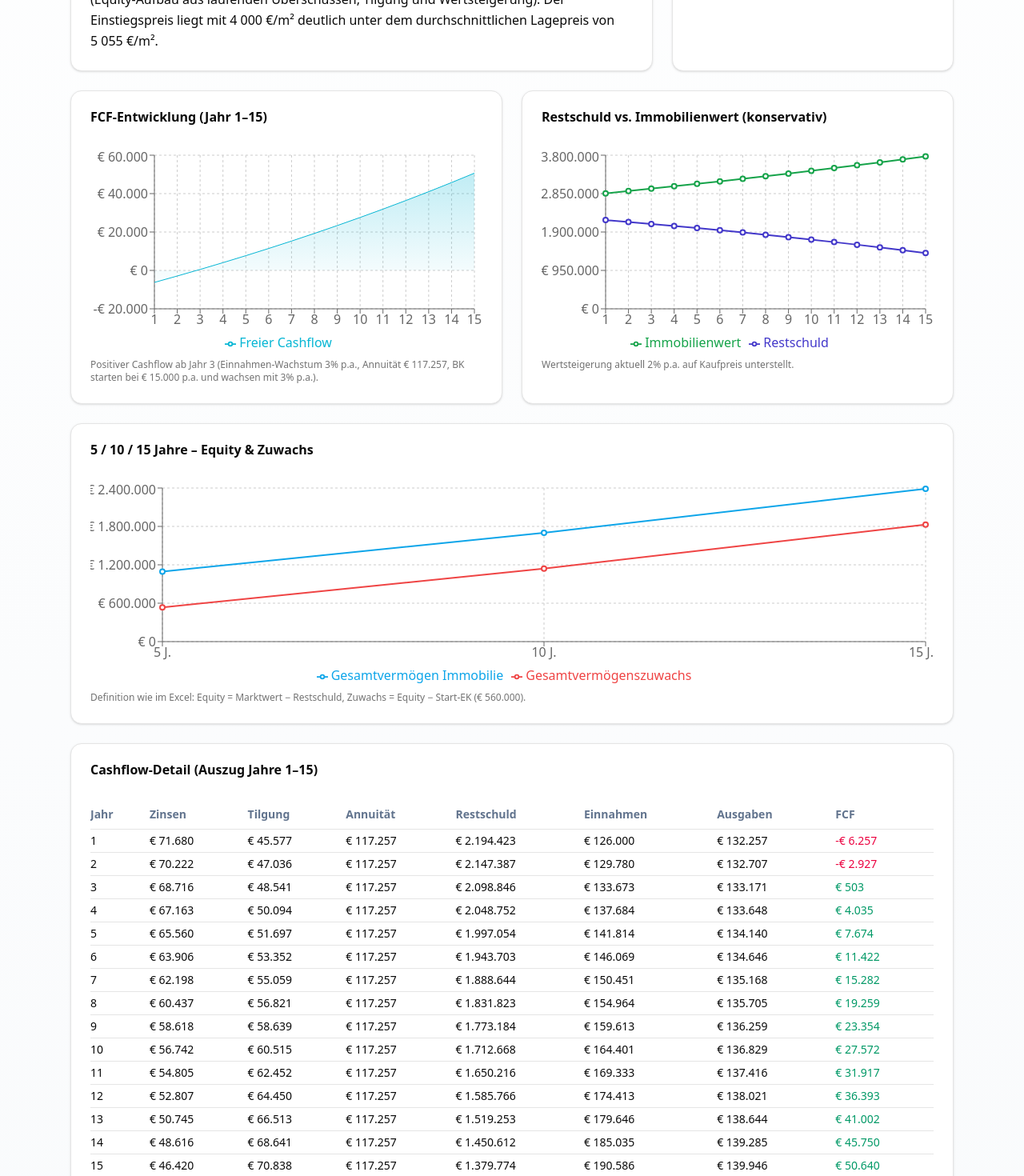
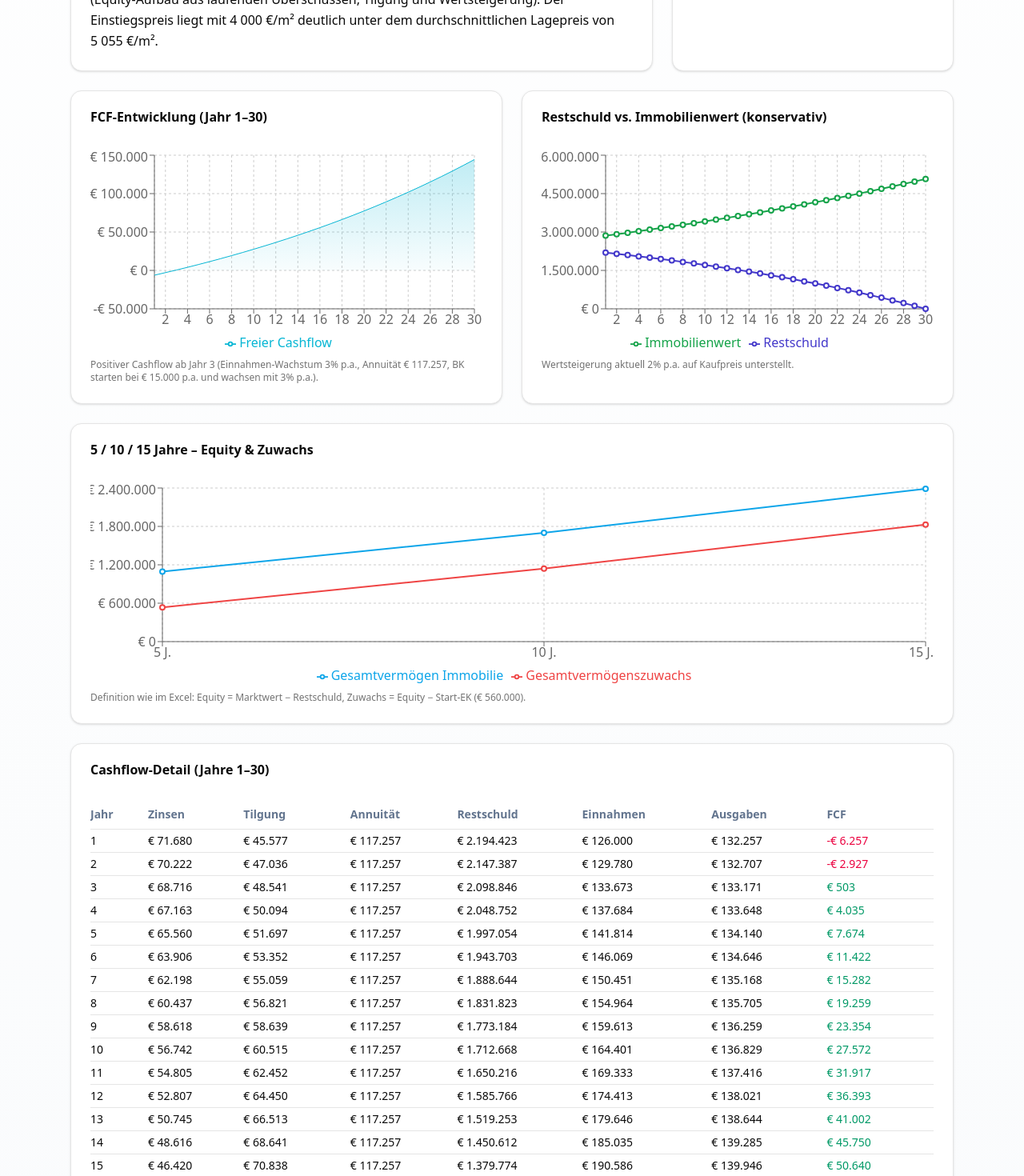
Before and after one commit to maximilian-invest/hoelzl-lb33, a Next.js app: page / in a window 1280 px wide. Shown: the part 900-2370 px from the top of the page at 80% size. Built offline with nearby package versions, Linux system fonts and the light colour scheme.

Commit message:
feat: update berechnung

```diff
--- a/src/app/page.tsx
+++ b/src/app/page.tsx
@@ -220,8 +220,6 @@ const finDerived: Finance = useMemo(() => {
 
   // === Derived ===
 const PLAN_N = useMemo(() => buildPlan(cfg.laufzeit, finDerived, cfg.inflation), [cfg.laufzeit, finDerived, cfg.inflation]);
-const PLAN_15Y = useMemo(() => PLAN_N.slice(0, Math.min(15, PLAN_N.length)), [PLAN_N]);
-
 
 const cfPosAb = useMemo(() => {
   const idx = PLAN_N.findIndex((r) => r.fcf > 0);
@@ -229,21 +227,21 @@ const cfPosAb = useMemo(() => {
 }, [PLAN_N]);
 
 
-  const YEARS_15 = useMemo(() => Array.from({ length: 15 }, (_, i) => i + 1), []);
+  const YEARS_VIEW = useMemo(() => Array.from({ length: PLAN_N.length }, (_, i) => i + 1), []);
   const valueSeries = useMemo(
-    () => YEARS_15.map((y) => cfg.kaufpreis * Math.pow(1 + cfg.wertSteigerung, y)),
-    [YEARS_15, cfg.kaufpreis, cfg.wertSteigerung]
+    () => YEARS_VIEW.map((y) => cfg.kaufpreis * Math.pow(1 + cfg.wertSteigerung, y)),
+    [YEARS_VIEW, cfg.kaufpreis, cfg.wertSteigerung]
   );
 
   const chartData = useMemo(
     () =>
-      YEARS_15.map((y, idx) => ({
+      YEARS_VIEW.map((y, idx) => ({
         Jahr: y,
-        Restschuld: PLAN_15Y[idx].restschuld,
+        Restschuld: PLAN_N[idx].restschuld,
         Immobilienwert: valueSeries[idx],
-        FCF: PLAN_15Y[idx].fcf,
+        FCF: PLAN_N[idx].fcf,
       })),
-    [YEARS_15, PLAN_15Y, valueSeries]
+    [YEARS_VIEW, PLAN_N, valueSeries]
   );
 
   const startEK = useMemo(() => cfg.kaufpreis * cfg.ekQuote, [cfg.kaufpreis, cfg.ekQuote]);
@@ -426,7 +424,7 @@ const cfPosAb = useMemo(() => {
       <section className="max-w-6xl mx-auto px-6 mt-6 grid md:grid-cols-2 gap-6">
         <Card>
           <CardHeader>
-            <CardTitle>FCF-Entwicklung (Jahr 1–15)</CardTitle>
+            <CardTitle>FCF-Entwicklung (Jahr 1–30)</CardTitle>
           </CardHeader>
           <CardContent>
             <div className="h-64">
@@ -519,7 +517,7 @@ const cfPosAb = useMemo(() => {
       <section className="max-w-6xl mx-auto px-6 mt-6">
         <Card>
           <CardHeader>
-            <CardTitle>Cashflow‑Detail (Auszug Jahre 1–15)</CardTitle>
+            <CardTitle>Cashflow-Detail (Jahre 1–{PLAN_N.length})</CardTitle>
           </CardHeader>
           <CardContent>
             <div className="overflow-x-auto">
@@ -537,7 +535,7 @@ const cfPosAb = useMemo(() => {
                   </tr>
                 </thead>
                 <tbody>
-                  {PLAN_15Y.map((r) => (
+                  {PLAN_N.map((r) => (
                     <tr key={r.jahr} className="border-t">
                       <td className="py-1 pr-3">{r.jahr}</td>
                       <td className="py-1 pr-3">{fmtEUR(r.zins)}</td>
```
